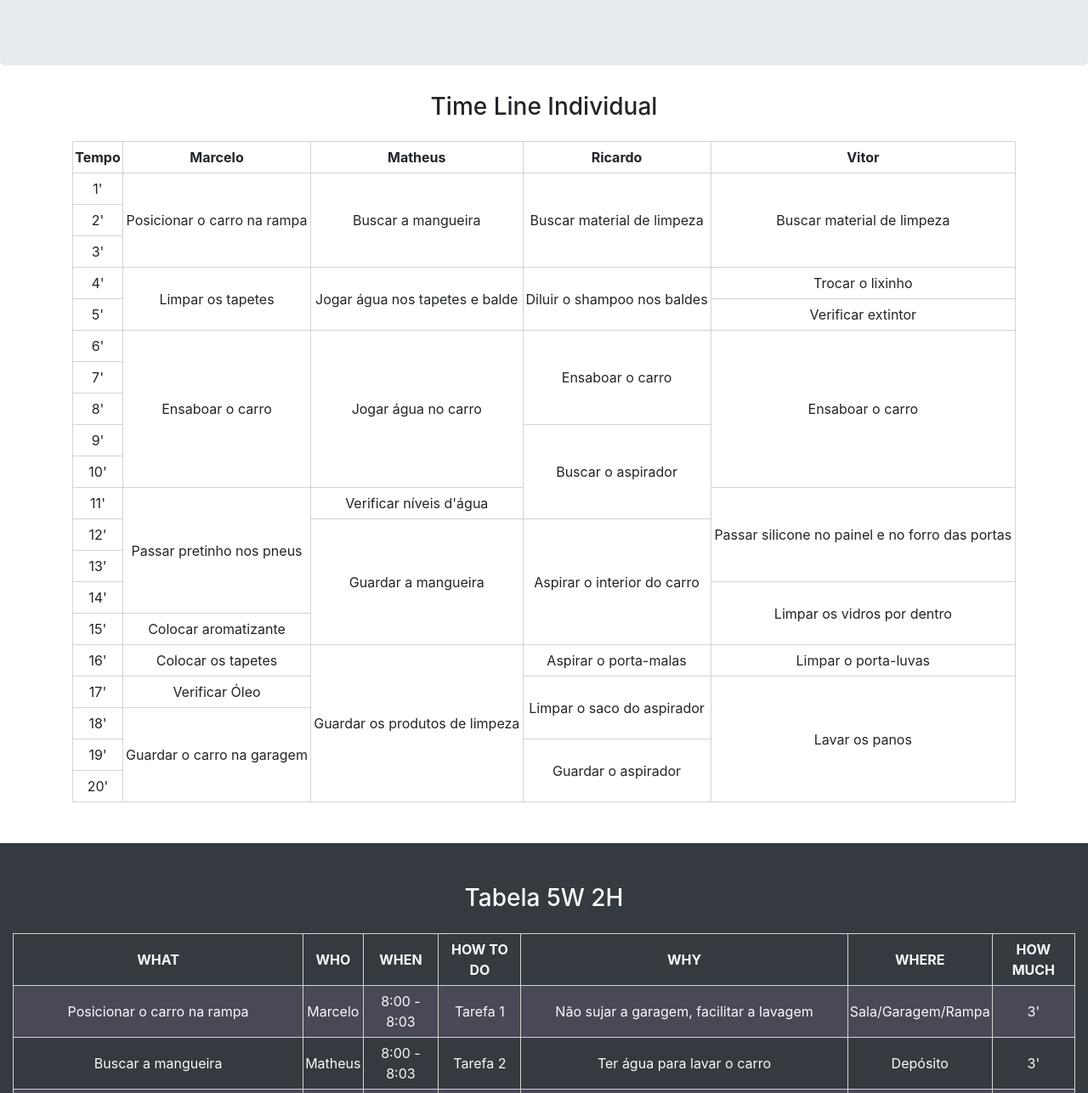
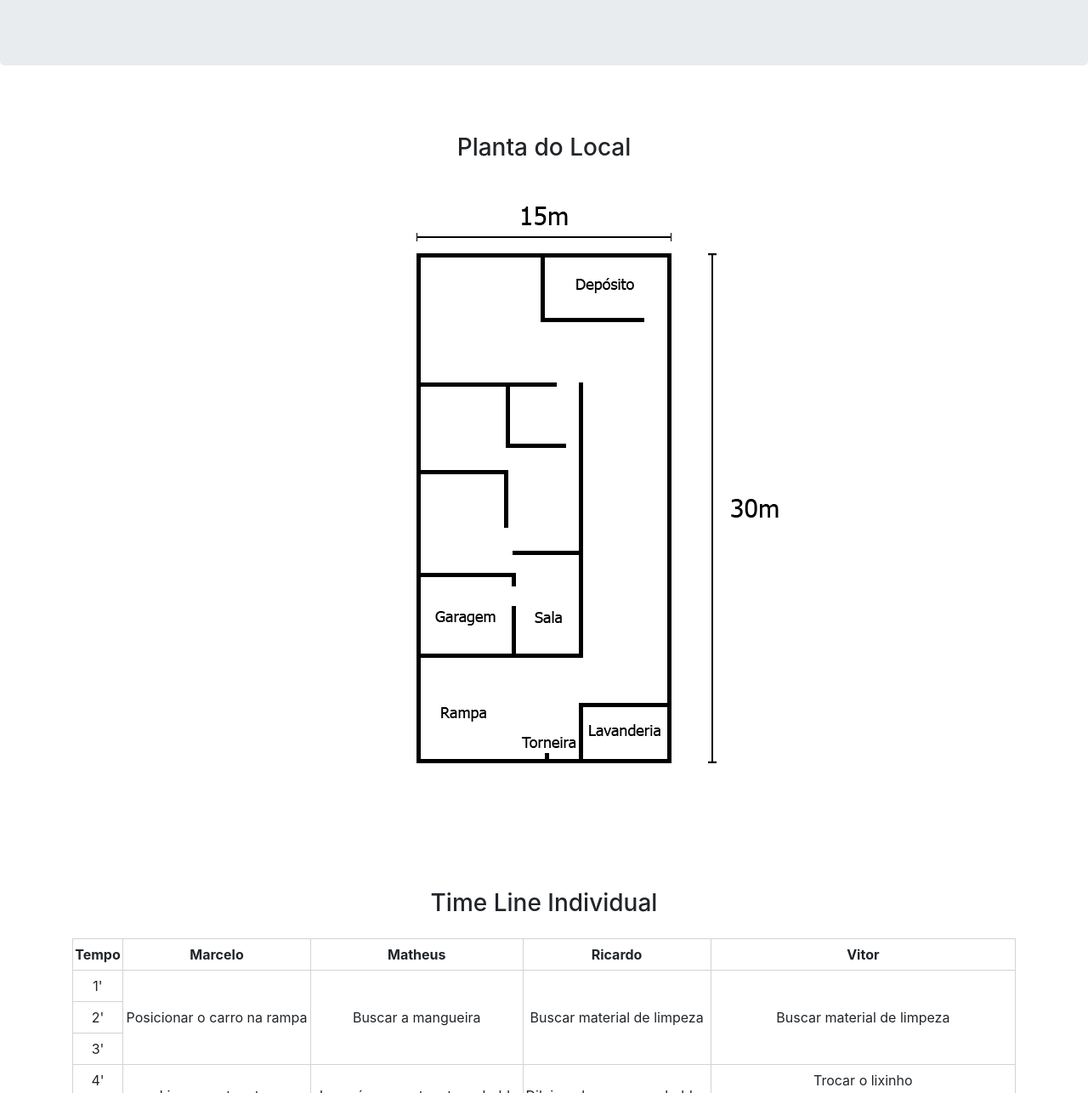
Before and after one commit to DouglasMV/lavagol, a plain HTML site: page index.html in a window 1280 px wide. Shown: the part 511-1797 px from the top of the page at 85% size. Drawn offline with Linux system fonts and the light colour scheme.

Commit message:
Add planta

```diff
--- a/css/styles.css
+++ b/css/styles.css
@@ -16,7 +16,7 @@
     transition: 0.5s;
 }
 
-#sec5w2h {
+#sec5w2h, #planta {
     text-align: center;
 }
 
--- a/index.html
+++ b/index.html
@@ -41,6 +41,13 @@
                     <p>Ricardo Alexandre da Silva Junior</p>
                     <p>Vitor Augusto Silighini</p>
                 </div>
+            </div>
+        </section>
+
+        <section id="planta">
+            <div class="container p-5">
+                <h3>Planta do Local</h3>
+                <img src="planta.png" alt="planta">
             </div>
         </section>
 
@@ -152,7 +159,7 @@
 
 
         <section id="sec5w2h" class="mt-5 bg-dark text-light pb-5">
-            <h3 class="pb-3 pt-5">Tabela 5W 2H</h3>
+            <h3 class="pb-3 pt-5">Tabela 5W+2H</h3>
             <div class="container-fluid d-flex justify-content-center">
                 <div class="d-block d-sm-none">
                     <p>Oops! Não é possível vizualizar essa tabela em resoluções menores que 575px de largura.</p>
```
Also changed, not shown: planta.png (added), 1 other file.
